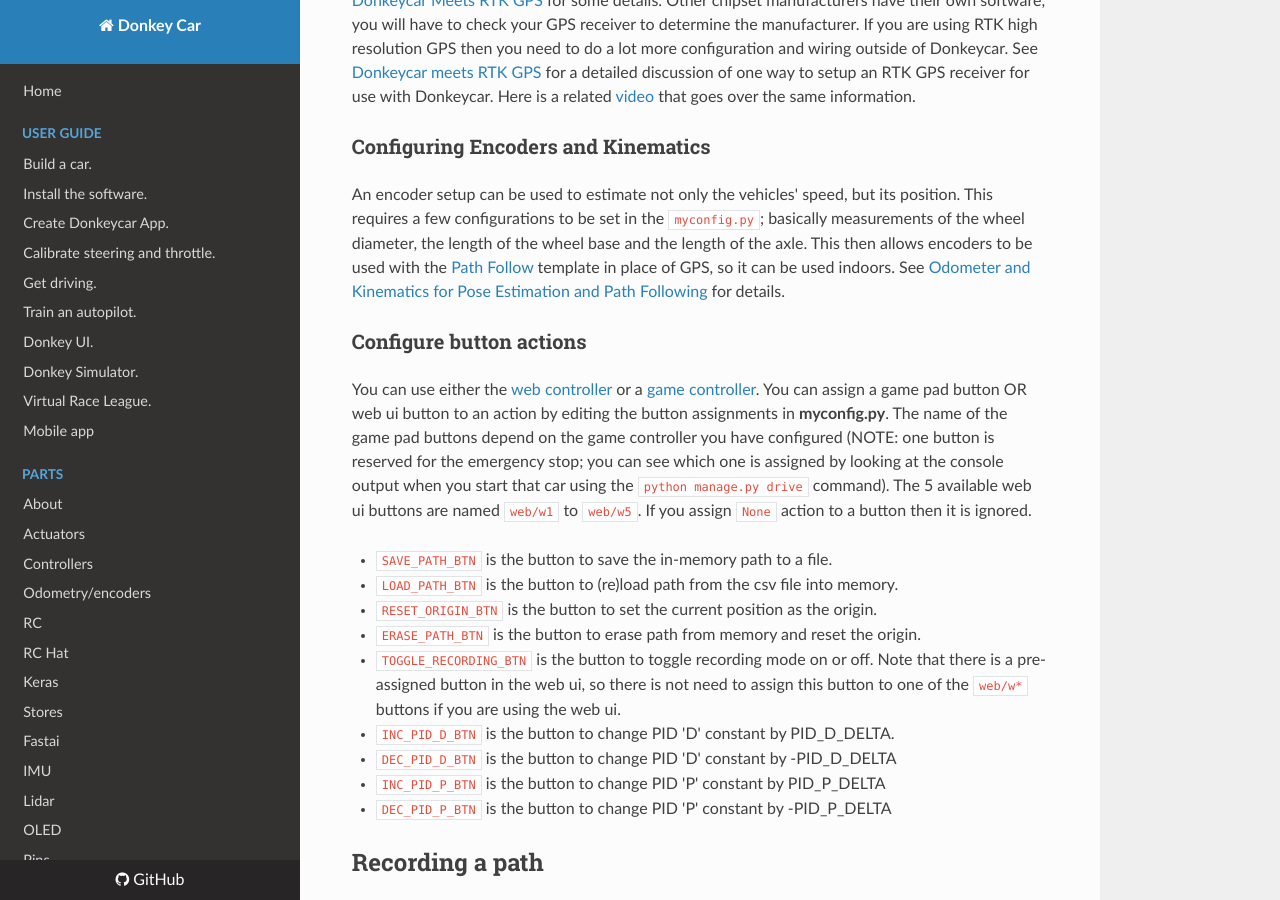
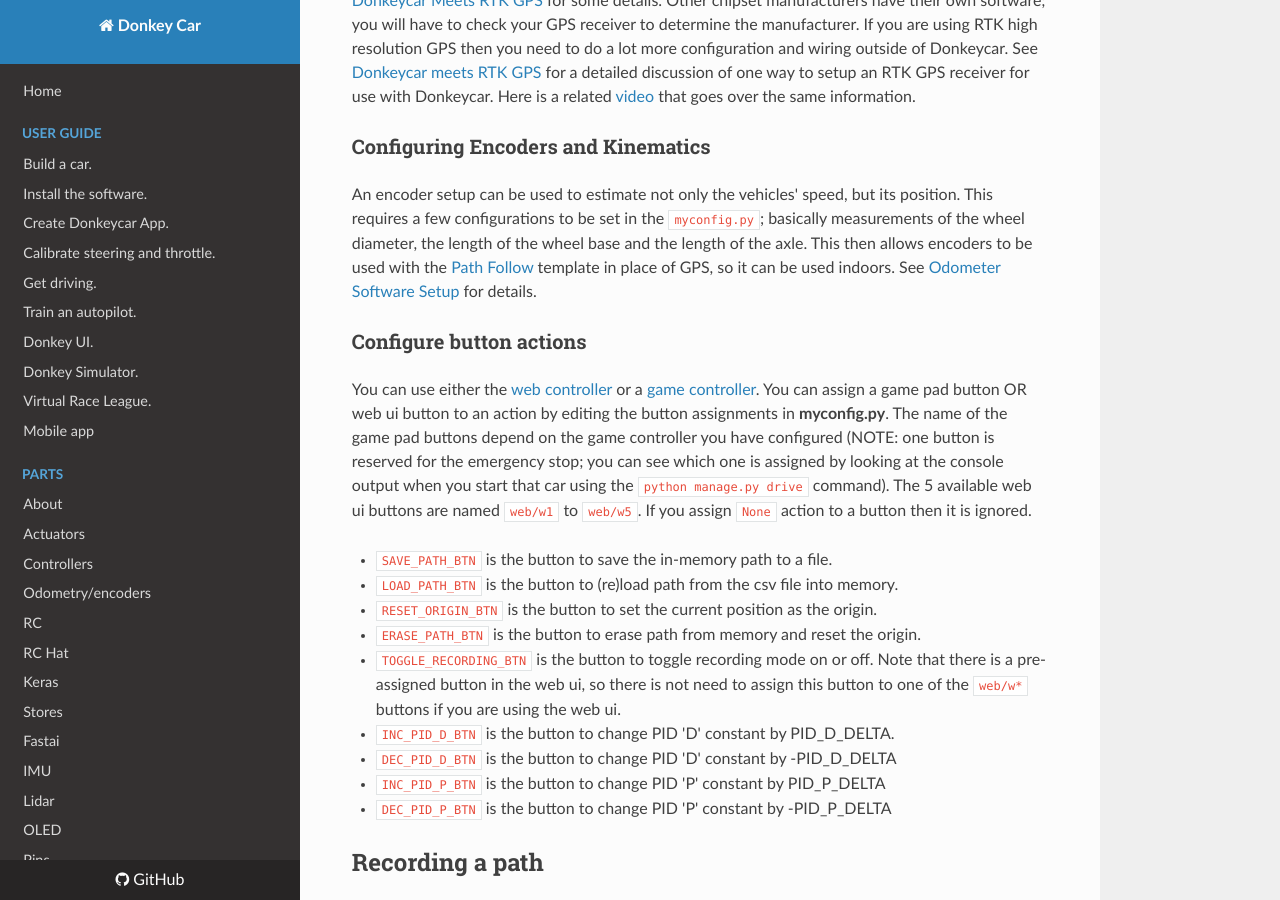
Before and after one commit to autorope/donkeydocs, an MkDocs documentation site: the page built from docs/guide/path_follow/path_follow.md, in a window 1280 px wide and 900 px high, scrolled down 2830 px. Built offline with MkDocs 1.6.1, drawn with Linux system fonts in a browser that asks for light colours; nearby versions of some CDN libraries.

Commit message:
Update path_follow.md

```diff
--- a/docs/guide/path_follow/path_follow.md
+++ b/docs/guide/path_follow/path_follow.md
@@ -62,7 +62,7 @@ Note that both the RPi and Jetson Nano may be using the default gpio serial port
 Those two settings are the only ones related to the GPS receiver that need to be set in **myconfig.py**.  Most GPS Receivers can also be directly configured to change things like the baudrate of the serial ports or how fast position estimates are sent to the computer.  Ideally the rate of position estimates should be as fast as possible, but different receivers have different upper limits and there is some tradeoff between the rate of updates and how accurate they are.  U-Blox based GPS receivers can be configured with [U-Blox U-Center](https://www.u-blox.com/en/product/u-center) software; see the U-Center section of  [Donkeycar Meets RTK GPS](https://ezward.github.io/gps/#u-center) for some details.  Other chipset manufacturers have their own software; you will have to check your GPS receiver to determine the manufacturer.  If you are using RTK high resolution GPS then you need to do a lot more configuration and wiring outside of Donkeycar.  See [Donkeycar meets RTK GPS](https://ezward.github.io/gps/#donkeycar-meets-rtk-gps) for a detailed discussion of one way to setup an RTK GPS receiver for use with Donkeycar.  Here is a related [video](https://youtu.be/q4T7kTaExTs?t=970) that goes over the same information.
 
 ### Configuring Encoders and Kinematics
-An encoder setup can be used to estimate not only the vehicles' speed, but its position.  This requires a few configurations to be set in the `myconfig.py`; basically measurements of the wheel diameter, the length of the wheel base and the length of the axle.  This then allows encoders to be used with the [Path Follow](/guide/path_follow/path_follow) template in place of GPS, so it can be used indoors. See [Odometer and Kinematics for Pose Estimation and Path Following](/parts/odometry#software-setup) for details.
+An encoder setup can be used to estimate not only the vehicles' speed, but its position.  This requires a few configurations to be set in the `myconfig.py`; basically measurements of the wheel diameter, the length of the wheel base and the length of the axle.  This then allows encoders to be used with the [Path Follow](/guide/path_follow/path_follow) template in place of GPS, so it can be used indoors. See [Odometer Software Setup](/parts/odometry#software-setup) for details.
 
 ### Configure button actions
 
```
